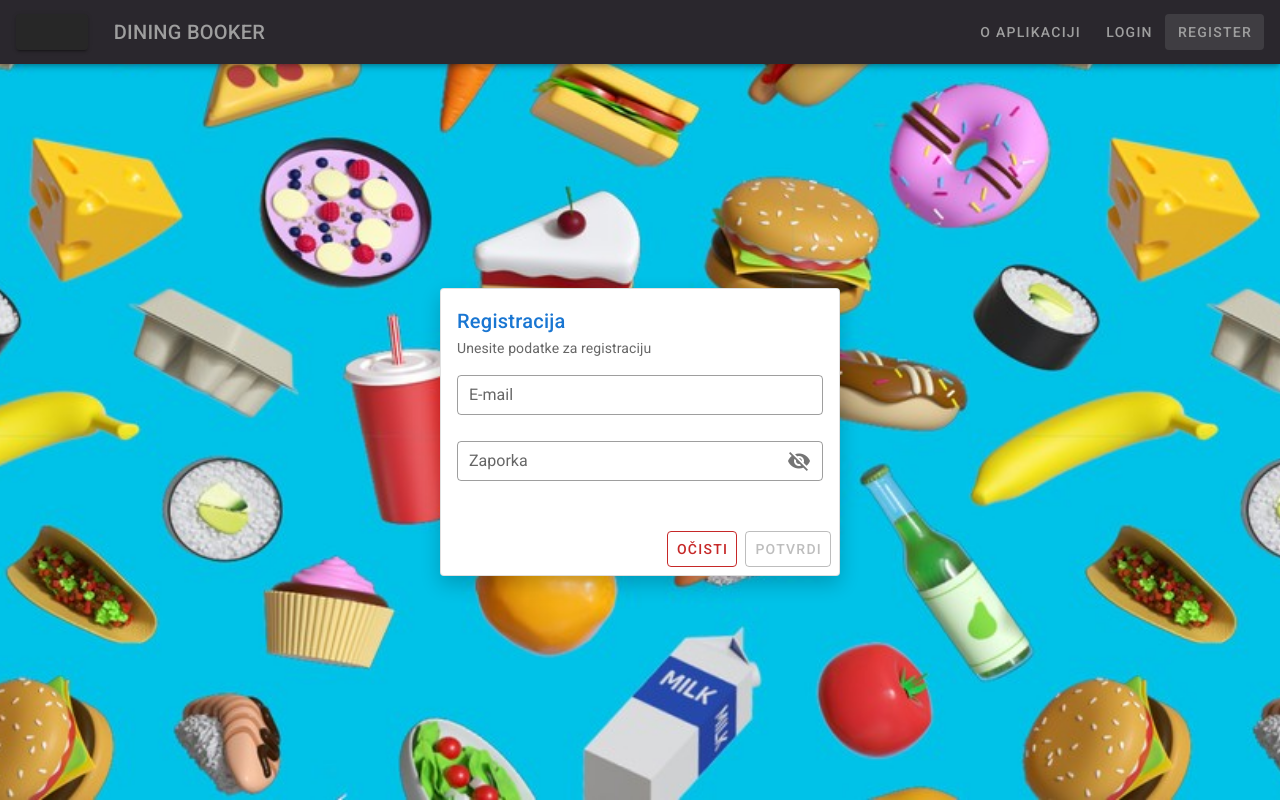
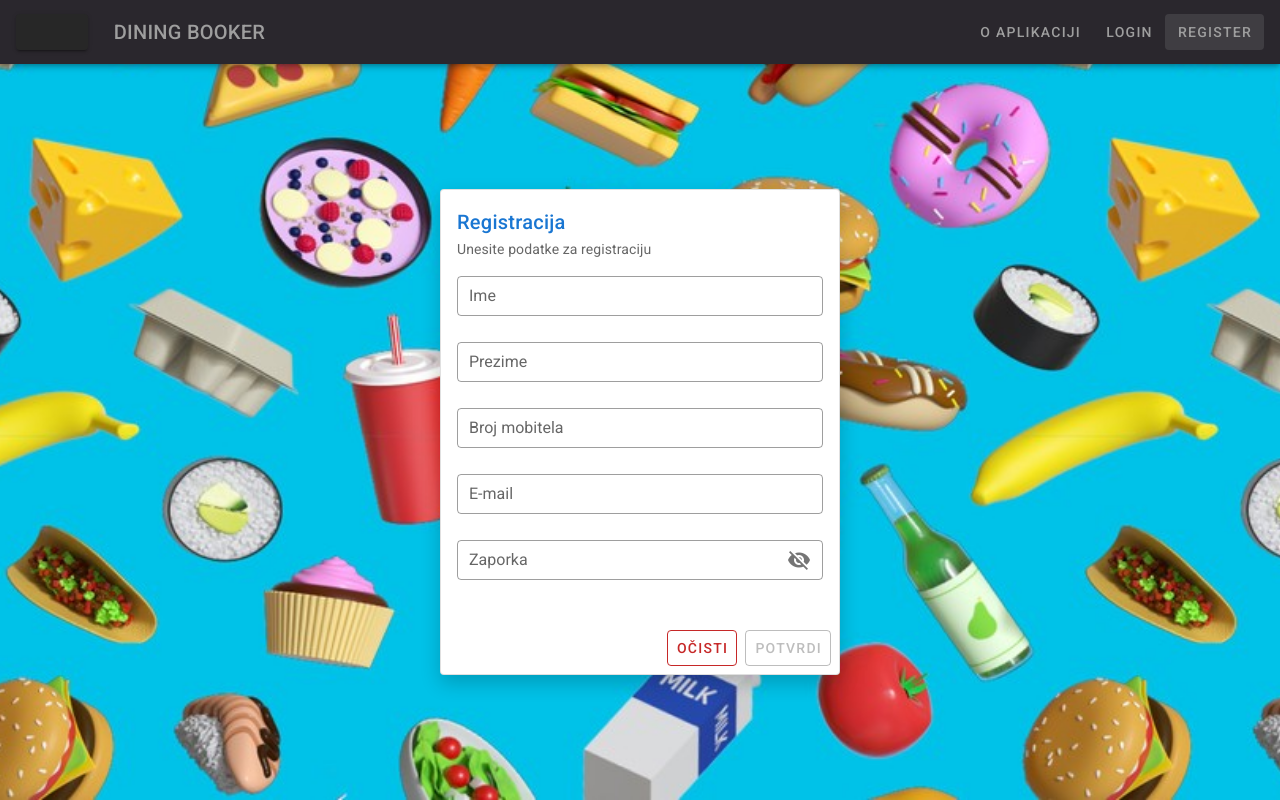
Before and after one commit to patrikobsivac/DiningBooker-Frontend, a Vue app: page /register in a window 1280 px wide. Built offline with nearby package versions, Linux system fonts and the light colour scheme.

Commit message:
Update Register i login
- Dodana funkcionalnost prijave i registracije korisnika
- Integriran frontend i backend za login i registraciju

```diff
--- a/src/views/LoginView.vue
+++ b/src/views/LoginView.vue
@@ -16,7 +16,8 @@
                 clearable
                 type="email"
                 :rules="[fieldRules.required, fieldRules.email]"
-								outlined></v-text-field>
+                outlined
+              ></v-text-field>
               <v-text-field
                 v-model="userPassword"
                 dense
@@ -26,21 +27,24 @@
                 :rules="[fieldRules.required, fieldRules.minLength]"
                 :type="togglePassword ? 'text' : 'password'"
                 @click:append="togglePasswordVisibility"
-								outlined></v-text-field>
+                outlined
+              ></v-text-field>
             </v-form>
             <v-btn
               @click="showPasswordDialog"
               class="text-left"
               text
               small
-							color="blue lighten-2">
+              color="blue lighten-2"
+            >
               Zaboravljena lozinka?
             </v-btn>
             <v-btn
               outlined
               small
               color="teal darken-1"
-							to="/registracija">
+              to="/registracija"
+            >
               Niste registrirani? Kliknite ovdje
             </v-btn>
           </v-card-text>
@@ -49,15 +53,15 @@
               @click="submitLogin"
               :disabled="disableLoginButton"
               outlined
-							color="primary">
+              color="primary"
+            >
               Potvrdi
             </v-btn>
           </v-card-actions>
         </v-card>
-				<v-dialog
-					width="350px"
-					persistent
-					v-model="passwordResetDialog">
+
+        <!-- Dialog za reset lozinke -->
+        <v-dialog width="350px" persistent v-model="passwordResetDialog">
           <v-card>
             <v-card-title>Resetiraj Lozinku</v-card-title>
             <v-card-subtitle>
@@ -71,22 +75,19 @@
                 clearable
                 type="text"
                 :rules="[fieldRules.required, fieldRules.email]"
-								outlined></v-text-field>
+                outlined
+              ></v-text-field>
             </v-card-text>
             <v-card-actions>
-							<v-btn
-								color="red"
-								outlined
-								text
-								small
-								@click="closePasswordDialog">
+              <v-btn color="red" outlined text small @click="closePasswordDialog">
                 Zatvori
               </v-btn>
               <v-btn
                 outlined
                 small
                 color="green darken-2"
-								@click="sendResetLink(emailForPasswordReset)">
+                @click="sendResetLink(emailForPasswordReset)"
+              >
                 Pošalji
               </v-btn>
             </v-card-actions>
@@ -100,7 +101,7 @@
 <script>
 import axios from "axios";
 export default {
-	name: 'LoginPage',
+  name: "LoginPage",
   data() {
     return {
       emailForPasswordReset: null,
@@ -112,7 +113,7 @@ export default {
       togglePassword: false,
       fieldRules: {
         required: (value) => !!value || "Ovo polje je obavezno",
-				minLength: (v) => v?.length >= 6 || "Lozinka mora imati najmanje 6 znakova",
+        minLength: (v) => v?.length >= 4 || "Lozinka mora imati najmanje 4 znakova",
         email: (v) =>
           !v ||
           /^\w+([.-]?\w+)*@\w+([.-]?\w+)*(\.\w{2,3})+$/.test(v) ||
@@ -125,32 +126,23 @@ export default {
       if (!this.isValid) return;
 
       try {
-				const response = await axios.post("#", {
+        const response = await axios.post("http://localhost:3000/login", {
           email: this.userEmail,
-					password: this.userPassword
+          password: this.userPassword,
         });
 
-				if (response.data.success) {
         localStorage.setItem("authToken", response.data.token);
         this.$toast.success("Prijava uspješna!");
         this.$router.push("/");
-				} else {
-					this.$toast.error(response.data.message || "Neuspješna prijava!");
-				}
       } catch (error) {
         console.error(error);
-				this.$toast.error("Greška pri prijavi!");
+        this.$toast.error(error.response?.data?.error || "Greška pri prijavi!");
       }
     },
     async sendResetLink(email) {
       try {
-				const response = await axios.post("#", { email });
-
-				if (response.data.success) {
+        await axios.post("http://localhost:3000/changePass", { email });
         this.$toast.success("Link za reset lozinke poslan!");
-				} else {
-					this.$toast.error(response.data.message || "Neuspješan reset!");
-				}
       } catch (error) {
         console.error(error);
         this.$toast.error("Greška pri resetu lozinke!");
@@ -182,23 +174,18 @@ export default {
   backdrop-filter: blur(6px);
   box-shadow: 0 8px 20px rgba(0, 0, 0, 0.2);
 }
-
 .primary--text {
   color: #1e88e5 !important;
 }
-
 .custom-card-text {
   padding-top: 20px;
 }
-
 .custom-card-actions {
   justify-content: flex-end;
 }
-
 .text-left {
   margin-left: 0;
 }
-
 .text-right {
   margin-right: 0;
 }
--- a/src/views/RegisterView.vue
+++ b/src/views/RegisterView.vue
@@ -10,13 +10,38 @@
           <v-card-text class="custom-card-text">
             <v-form v-model="valid">
               <v-text-field
+                v-model="firstName"
+                dense
+                label="Ime"
+                clearable
+                :rules="[rules.required]"
+                outlined
+              ></v-text-field>
+              <v-text-field
+                v-model="lastName"
+                dense
+                label="Prezime"
+                clearable
+                :rules="[rules.required]"
+                outlined
+              ></v-text-field>
+              <v-text-field
+                v-model="phoneNumber"
+                dense
+                label="Broj mobitela"
+                clearable
+                :rules="[rules.required]"
+                outlined
+              ></v-text-field>
+              <v-text-field
                 v-model="email"
                 dense
                 label="E-mail"
                 clearable
                 type="email"
                 :rules="[rules.required, rules.email]"
-								outlined></v-text-field>
+                outlined
+              ></v-text-field>
               <v-text-field
                 v-model="password"
                 dense
@@ -26,21 +51,15 @@
                 :rules="[rules.required, rules.min]"
                 :type="showIcon ? 'text' : 'password'"
                 @click:append="togglePasswordVisibility"
-								outlined></v-text-field>
+                outlined
+              ></v-text-field>
             </v-form>
           </v-card-text>
           <v-card-actions class="custom-card-actions">
-						<v-btn
-							color="red darken-3"
-							outlined
-							@click="clearFormData">
+            <v-btn color="red darken-3" outlined @click="clearFormData">
               Očisti
             </v-btn>
-						<v-btn
-							:disabled="isButtonDisabled"
-							outlined
-							color="primary"
-							@click="registerUser">
+            <v-btn :disabled="isButtonDisabled" outlined color="primary" @click="registerUser">
               Potvrdi
             </v-btn>
           </v-card-actions>
@@ -52,18 +71,22 @@
 
 <script>
 import axios from "axios";
+
 export default {
   name: "RegisterView",
   data() {
     return {
       isButtonDisabled: false,
       valid: true,
+      firstName: null,
+      lastName: null,
+      phoneNumber: null,
       email: null,
       password: null,
       showIcon: false,
       rules: {
         required: (value) => !!value || "Ovo polje je obavezno",
-				min: (v) => v?.length >= 6 || "Zaporka mora imati najmanje 6 znakova!",
+        min: (v) => v?.length >= 4 || "Zaporka mora imati najmanje 4 znakova!",
         email: (v) =>
           !v ||
           /^\w+([.-]?\w+)*@\w+([.-]?\w+)*(\.\w{2,3})+$/.test(v) ||
@@ -78,26 +101,29 @@ export default {
   },
   methods: {
     clearFormData() {
+      this.firstName = null;
+      this.lastName = null;
+      this.phoneNumber = null;
       this.email = null;
       this.password = null;
     },
     async registerUser() {
       if (!this.valid) return;
+
       try {
-    const response = await axios.post("#", {
+        await axios.post("http://localhost:3000/register", {
+          firstName: this.firstName,
+          lastName: this.lastName,
+          phoneNumber: this.phoneNumber,
           email: this.email,
-      password: this.password
+          password: this.password,
         });
 
-    if (response.data.success) {
         this.$toast.success("Registracija uspješna! Prijavite se.");
         this.$router.push("/login");
-    } else {
-      this.$toast.error(response.data.message || "Došlo je do greške");
-    }
       } catch (error) {
         console.error(error);
-    this.$toast.error("Greška pri registraciji!");
+        this.$toast.error(error.response?.data?.error || "Greška pri registraciji!");
       }
     },
     togglePasswordVisibility() {
@@ -114,23 +140,18 @@ async registerUser() {
   backdrop-filter: blur(6px);
   box-shadow: 0 8px 20px rgba(0, 0, 0, 0.2);
 }
-
 .primary--text {
   color: #1e88e5 !important;
 }
-
 .custom-card-text {
   padding-top: 20px;
 }
-
 .custom-card-actions {
   justify-content: flex-end;
 }
-
 .text-left {
   margin-left: 0;
 }
-
 .text-right {
   margin-right: 0;
 }
```
Lines whose indentation alone changed are shown as unchanged.
